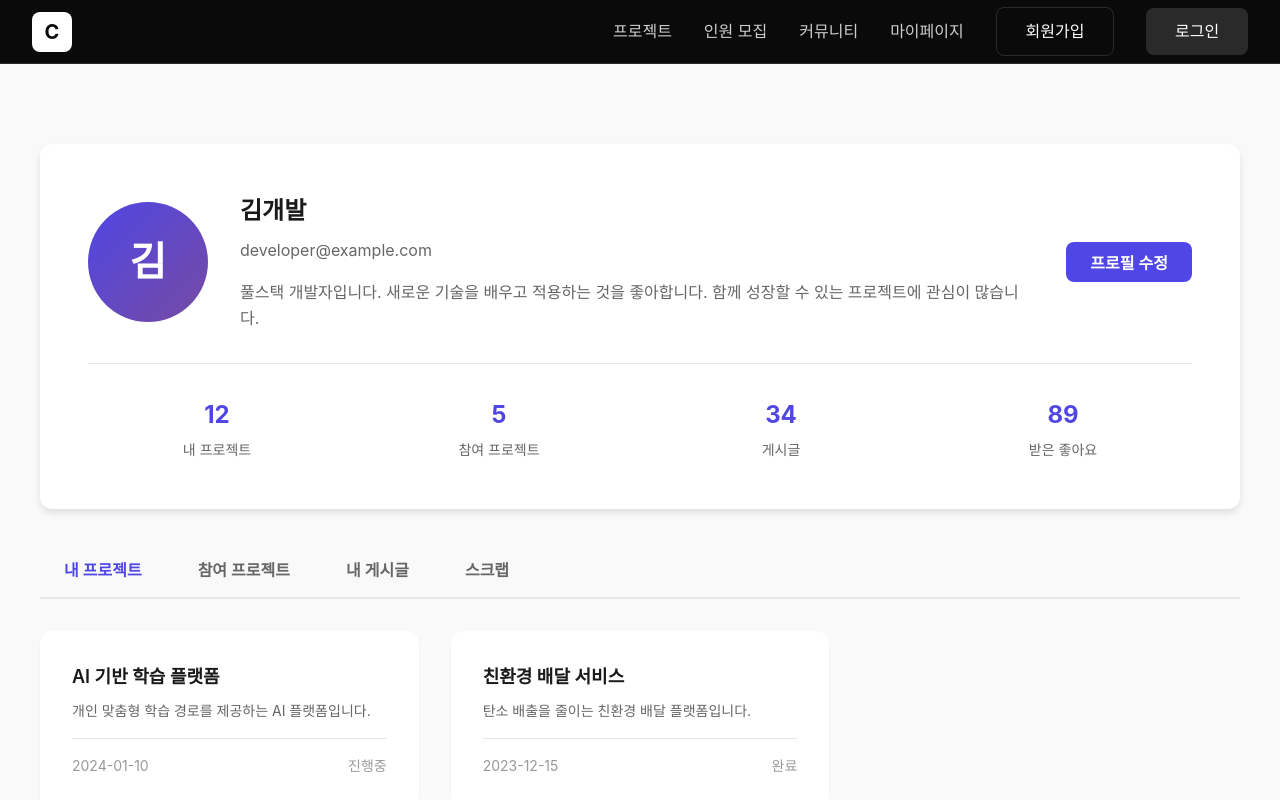
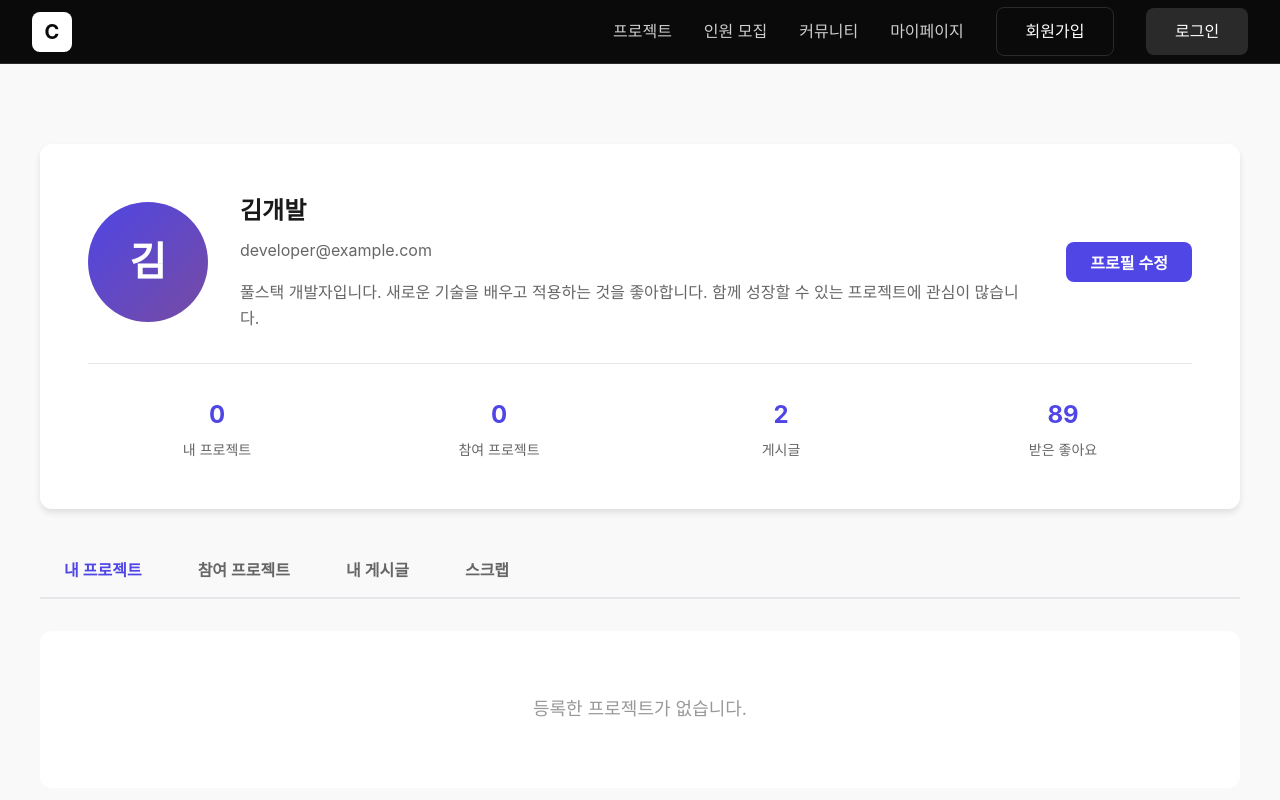
Before and after one commit to P-U-P-Project-Union-Platform/PUP---FrontEnd, a React (Vite) app: page /mypage in a window 1280 px wide. Shown: the top 800 px of the page. Built offline with nearby package versions, Linux system fonts and the light colour scheme.

Commit message:
feat: 마이페이지 데이터 흐름 개선 및 기능 구현

```diff
--- a/src/pages/MyPage.tsx
+++ b/src/pages/MyPage.tsx
@@ -1,6 +1,8 @@
-import { useState } from 'react';
+import { useState, useMemo } from 'react';
 import { useNavigate } from 'react-router-dom';
 import { useApp } from '../contexts/AppContext';
+import { projectService } from '../services/projectService';
+import type { Project } from '../types/project';
 import {
   Container,
   MaxWidthWrapper,
@@ -24,17 +26,10 @@ import {
   CardTitle,
   CardDescription,
   CardFooter,
-  EmptyState
+  EmptyState,
 } from '../styles/pages/myPageStyles';
 
-interface Project {
-  id: number;
-  title: string;
-  description: string;
-  date: string;
-  status: string;
-}
-
+// Post 타입은 아직 서비스가 없으므로 임시로 유지합니다.
 interface Post {
   id: number;
   title: string;
@@ -45,49 +40,24 @@ interface Post {
 
 const tabs = ['내 프로젝트', '참여 프로젝트', '내 게시글', '스크랩'];
 
-// 임시 데이터
-const myProjects: Project[] = [
-  {
-    id: 1,
-    title: 'AI 기반 학습 플랫폼',
-    description: '개인 맞춤형 학습 경로를 제공하는 AI 플랫폼입니다.',
-    date: '2024-01-10',
-    status: '진행중'
-  },
-  {
-    id: 2,
-    title: '친환경 배달 서비스',
-    description: '탄소 배출을 줄이는 친환경 배달 플랫폼입니다.',
-    date: '2023-12-15',
-    status: '완료'
-  }
-];
-
-const participatingProjects: Project[] = [
-  {
-    id: 3,
-    title: '소상공인 재고관리 시스템',
-    description: '소규모 상점을 위한 간편한 재고 관리 솔루션입니다.',
-    date: '2024-01-05',
-    status: '진행중'
-  }
-];
-
+// '내 게시글'은 아직 별도의 서비스가 없으므로 임시 데이터를 유지합니다.
 const myPosts: Post[] = [
   {
     id: 1,
     title: '프로젝트 협업 시 커뮤니케이션 팁',
-    description: '프로젝트를 진행하면서 팀원들과의 원활한 소통이 정말 중요하다는 걸 느꼈어요...',
+    description:
+      '프로젝트를 진행하면서 팀원들과의 원활한 소통이 정말 중요하다는 걸 느꼈어요...',
     date: '2024-01-18',
-    likes: 45
+    likes: 45,
   },
   {
     id: 2,
     title: '사이드 프로젝트로 첫 수익 달성',
-    description: '3개월간 진행했던 사이드 프로젝트에서 드디어 첫 수익이 발생했습니다!',
+    description:
+      '3개월간 진행했던 사이드 프로젝트에서 드디어 첫 수익이 발생했습니다!',
     date: '2024-01-12',
-    likes: 89
-  }
+    likes: 89,
+  },
 ];
 
 export default function MyPage() {
@@ -95,18 +65,40 @@ export default function MyPage() {
   const { userProfile } = useApp();
   const [activeTab, setActiveTab] = useState('내 프로젝트');
 
+  // --- 데이터 흐름 수정 ---
+  // 1. 가상의 현재 로그인 사용자 ID
+  const currentUserId = '1'; // '홍길동'의 ID로 가정
+
+  // 2. projectService에서 모든 프로젝트를 가져와 메모이제이션
+  const allProjects = useMemo(() => projectService.getAll(), []);
+
+  // 3. '내 프로젝트' 필터링
+  const myProjects = useMemo(
+    () => allProjects.filter((p) => p.author.id === currentUserId),
+    [allProjects, currentUserId]
+  );
+
+  // 4. '참여 프로젝트' 필터링 (현재 데이터 모델로는 구분 불가, 구조만 준비)
+  // TODO: Project 모델에 'participants' 필드 추가 후 로직 구현 필요
+  const participatingProjects: Project[] = [];
+  // --- 수정 완료 ---
+
   const renderContent = () => {
     switch (activeTab) {
       case '내 프로젝트':
         return myProjects.length > 0 ? (
           <ContentGrid>
-            {myProjects.map(project => (
-              <Card key={project.id} onClick={() => navigate(`/projects/${project.id}`)}>
+            {myProjects.map((project) => (
+              <Card
+                key={project.id}
+                onClick={() => navigate(`/projects/${project.id}`)}
+              >
                 <CardTitle>{project.title}</CardTitle>
                 <CardDescription>{project.description}</CardDescription>
                 <CardFooter>
-                  <span>{project.date}</span>
-                  <span>{project.status}</span>
+                  <span>{new Date(project.createdAt).toLocaleDateString()}</span>
+                  {/* API에 status가 있다면 project.status로 변경 */}
+                  <span>진행중</span>
                 </CardFooter>
               </Card>
             ))}
@@ -118,13 +110,16 @@ export default function MyPage() {
       case '참여 프로젝트':
         return participatingProjects.length > 0 ? (
           <ContentGrid>
-            {participatingProjects.map(project => (
-              <Card key={project.id} onClick={() => navigate(`/projects/${project.id}`)}>
+            {participatingProjects.map((project) => (
+              <Card
+                key={project.id}
+                onClick={() => navigate(`/projects/${project.id}`)}
+              >
                 <CardTitle>{project.title}</CardTitle>
                 <CardDescription>{project.description}</CardDescription>
                 <CardFooter>
-                  <span>{project.date}</span>
-                  <span>{project.status}</span>
+                  <span>{new Date(project.createdAt).toLocaleDateString()}</span>
+                  <span>진행중</span>
                 </CardFooter>
               </Card>
             ))}
@@ -136,8 +131,11 @@ export default function MyPage() {
       case '내 게시글':
         return myPosts.length > 0 ? (
           <ContentGrid>
-            {myPosts.map(post => (
-              <Card key={post.id} onClick={() => navigate(`/community/${post.id}`)}>
+            {myPosts.map((post) => (
+              <Card
+                key={post.id}
+                onClick={() => navigate(`/community/${post.id}`)}
+              >
                 <CardTitle>{post.title}</CardTitle>
                 <CardDescription>{post.description}</CardDescription>
                 <CardFooter>
@@ -170,20 +168,22 @@ export default function MyPage() {
               <Email>{userProfile.email}</Email>
               <Bio>{userProfile.bio}</Bio>
             </ProfileInfo>
-            <EditButton onClick={() => navigate('/mypage/edit')}>프로필 수정</EditButton>
+            <EditButton onClick={() => navigate('/mypage/edit')}>
+              프로필 수정
+            </EditButton>
           </ProfileHeader>
 
           <StatsGrid>
             <StatItem>
-              <StatValue>12</StatValue>
+              <StatValue>{myProjects.length}</StatValue>
               <StatLabel>내 프로젝트</StatLabel>
             </StatItem>
             <StatItem>
-              <StatValue>5</StatValue>
+              <StatValue>{participatingProjects.length}</StatValue>
               <StatLabel>참여 프로젝트</StatLabel>
             </StatItem>
             <StatItem>
-              <StatValue>34</StatValue>
+              <StatValue>{myPosts.length}</StatValue>
               <StatLabel>게시글</StatLabel>
             </StatItem>
             <StatItem>
@@ -195,7 +195,7 @@ export default function MyPage() {
 
         <TabSection>
           <TabList>
-            {tabs.map(tab => (
+            {tabs.map((tab) => (
               <Tab
                 key={tab}
                 active={activeTab === tab}
--- a/src/services/mockData.ts
+++ b/src/services/mockData.ts
@@ -8,7 +8,7 @@ export const MOCK_PROJECTS: Project[] = [
     id: '1',
     title: '실시간 채팅 애플리케이션',
     description:
-      'Socket.io를 활용한 실시간 채팅 애플리케이션입니다. 개인 채팅, 그룹 채팅, 파일 전송 기능을 지원합니다.',
+      'Socket.io를 활용한 실시간 채팅 dad애플리케이션입니다. 개인 채팅, 그룹 채팅, 파일 전송 기능을 지원합니다.',
     thumbnail: null,
     category: 'web',
     tags: ['#팀프로젝트', '#초보환영', '#리모트'],
@@ -16,7 +16,7 @@ export const MOCK_PROJECTS: Project[] = [
     github: 'https://github.com/example/chat-app',
     createdAt: '2026-01-15T10:00:00Z',
     updatedAt: '2026-01-15T10:00:00Z',
-    author: { id: '1', name: '홍길동' },
+    author: { id: '1', name: '김개발' },
     views: 120,
     likes: 15,
   },
@@ -128,7 +128,7 @@ export const MOCK_PROJECTS: Project[] = [
     github: 'https://github.com/example/coding-platform',
     createdAt: '2026-01-08T13:15:00Z',
     updatedAt: '2026-01-08T13:15:00Z',
-    author: { id: '8', name: '윤서연' },
+    author: { id: '1', name: '김개발' },
     views: 275,
     likes: 48,
   },
```
